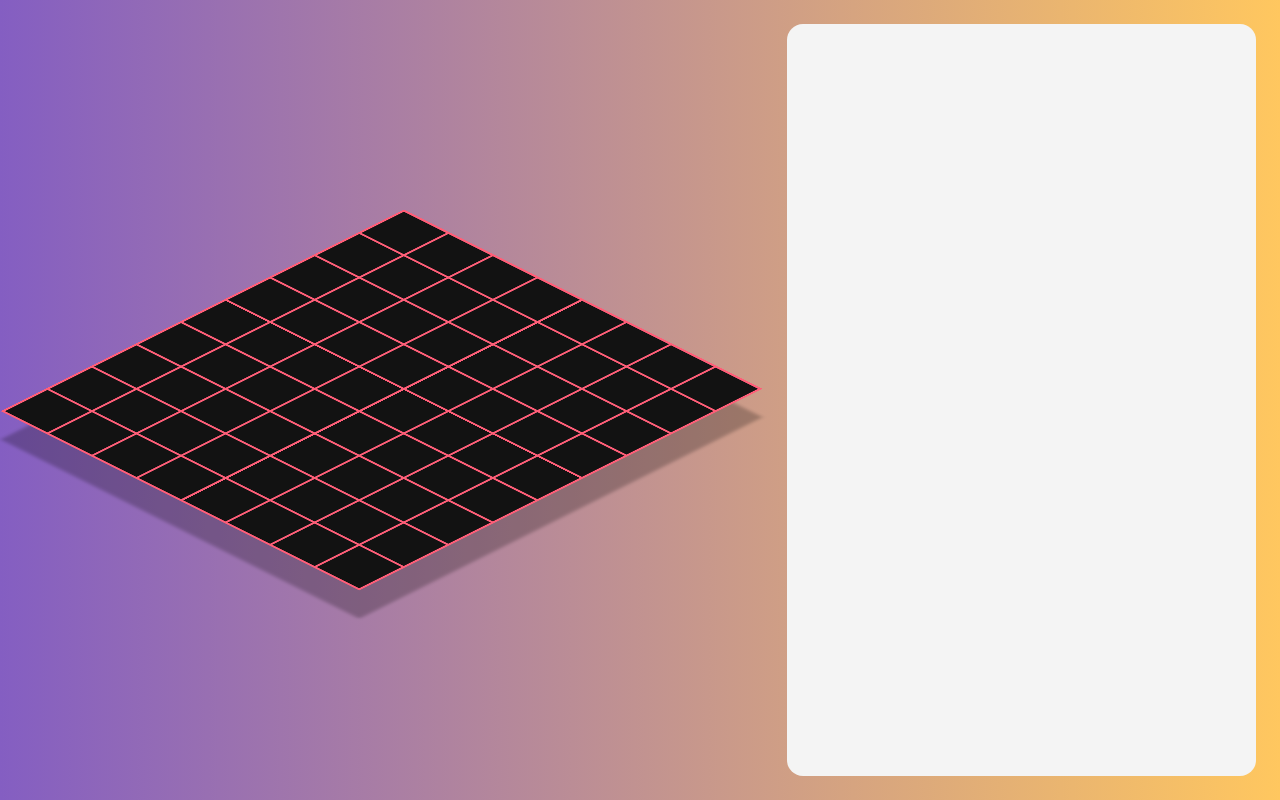
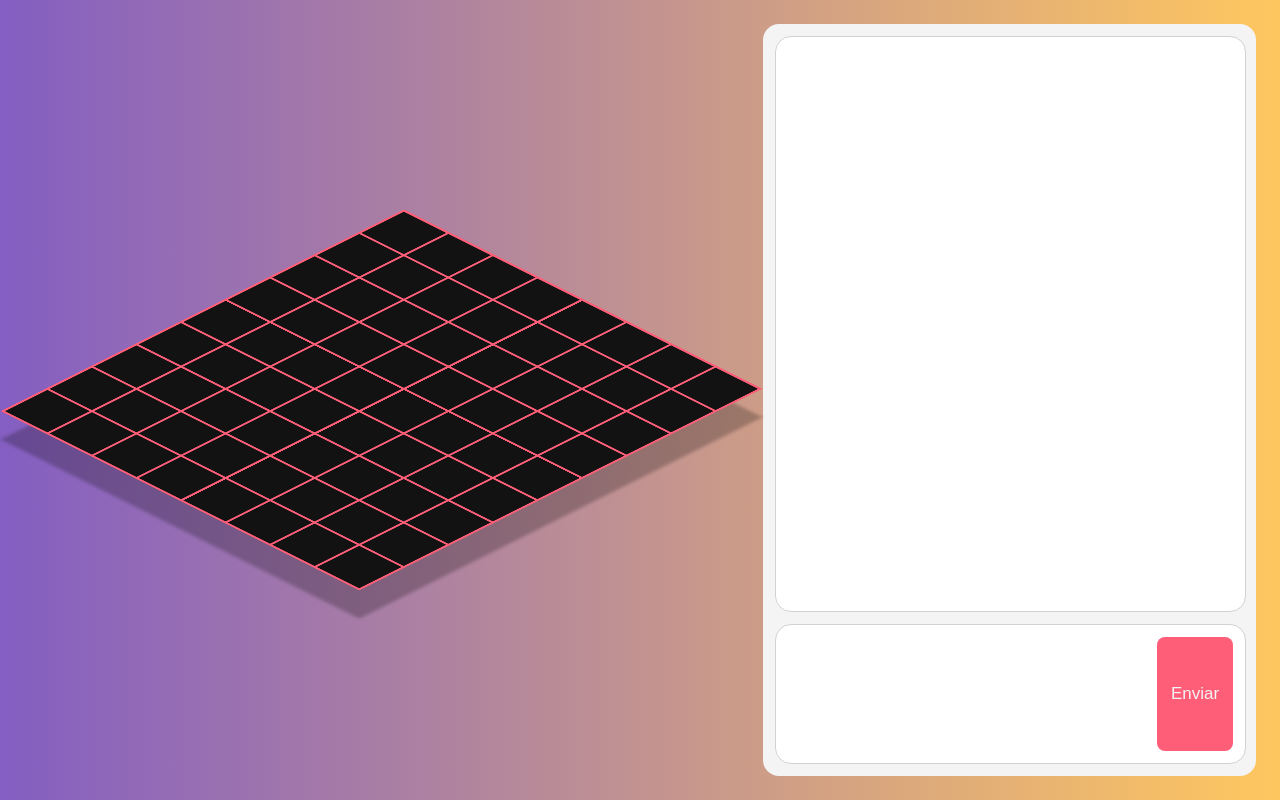
Before and after one commit to NobreMateus/othello-realtime, a React (Create React App) app: page /game in a window 1280 px wide. Built offline with nearby package versions, Linux system fonts and the light colour scheme.

Commit message:
Front do chat feito

```diff
--- /dev/null
+++ b/src/components/Chat/Chat.jsx
@@ -0,0 +1,6 @@
+import React from 'react'
+import ChatPresenter from './ChatPresenter'
+
+export default function Chat() {
+    return <ChatPresenter />
+}
--- /dev/null
+++ b/src/components/Chat/ChatPresenter.jsx
@@ -0,0 +1,17 @@
+import React from 'react'
+import PrimaryButton from '../shared/PrimaryButton/PrimaryButton'
+import PrimaryTextInput from '../shared/PrimaryTextInput/PrimaryTextInput'
+import styles from './chat-styles.module.css'
+
+export default function ChatPresenter() {
+    return <div className={styles["container"]}>
+        <div className={styles["messages-container"]}>
+
+        </div>
+        <div className={styles["text-container"]}>
+            <PrimaryTextInput style={{height: "100%" }}/>
+            <PrimaryButton style={{width: "20%", height: "100%", fontSize: "17px"}} text="Enviar"/>
+        </div>
+    </div>
+
+}
--- /dev/null
+++ b/src/components/Chat/chat-styles.module.css
@@ -0,0 +1,26 @@
+.container {
+    display: flex;
+    width: 100%;
+    height: 100%;
+    flex-direction: column;
+    justify-content: space-between;
+}
+
+.messages-container  {
+    border-radius: 16px;
+    width: 100%;
+    background-color: white;
+    border: 1px solid #D2D2D2;
+    height: calc(80% - 8px);
+}
+
+.text-container {
+    display: flex;
+    flex-direction: row;
+    padding: 12px;
+    height: calc(20% - 32px);
+    width: calc(100% - 24px);
+    border-radius: 16px;
+    background-color: white;
+    border: 1px solid #D2D2D2;
+}
--- a/src/components/GameContent/GameContent.jsx
+++ b/src/components/GameContent/GameContent.jsx
@@ -1,4 +1,5 @@
 import React from "react"
+import Chat from "../Chat/Chat"
 import styles from "./game-content.module.css"
 
 export default function GameContent() {
@@ -79,6 +80,8 @@ export default function GameContent() {
                 <div className={styles["grid-item"]}></div>
             </div>
         </div>
-        <div className={styles["chat-container"]}></div>
+        <div className={styles["chat-container"]}>
+            <Chat />
+        </div>
     </div>
 }
--- a/src/components/GameContent/game-content.module.css
+++ b/src/components/GameContent/game-content.module.css
@@ -16,9 +16,10 @@
 
 .chat-container {
     width: calc(40% - 24px);
-    height: calc(100vh - 48px);
+    height: calc(100vh - 72px);
     background-color: #F4F4F4;
     border-radius: 16px;
+    padding: 12px;
 }
 
 .grid-container {
--- a/src/components/RoomsMenu/RoomsMenu.jsx
+++ b/src/components/RoomsMenu/RoomsMenu.jsx
@@ -1,6 +1,7 @@
 import React from 'react'
 import styles from './room-menu.module.css'
 import PrimaryButon from '../shared/PrimaryButton/PrimaryButton'
+import { Link } from 'react-router-dom'
 
 export default function RoomsMenu(){
     return <div className={styles["container"]}>
@@ -8,7 +9,9 @@ export default function RoomsMenu(){
 
         </div>
         <div className={styles["buttons-area"]}>
-            <PrimaryButon style={{width:"calc(50% - 8px)"}} text="Iniciar Jogo"/>
+            <Link to="game"  style={{width:"calc(50% - 8px)"}} >
+                <PrimaryButon style={{width:"100%"}} text="Iniciar Jogo"/>
+            </Link>
             <PrimaryButon style={{width:"calc(50% - 8px)"}} text="Criar Sala"/>
         </div>
     </div>
--- a/src/components/shared/PrimaryTextInput/PrimaryTextInput.jsx
+++ b/src/components/shared/PrimaryTextInput/PrimaryTextInput.jsx
@@ -2,7 +2,7 @@ import React from 'react'
 
 function PrimaryTextInput(props) {
     return <>
-        <input style={{...style, ...props.style}} type="text" name="" id="" maxLength={props.maxLength}/>
+        <textarea style={{...style, ...props.style}} name="" id="" maxLength={props.maxLength}/>
     </>
 }
 export default PrimaryTextInput
@@ -15,4 +15,5 @@ const style = {
     paddingLeft: "8px",
     paddingRight: "8px",
     width: "calc(100% - 16px)",
+    resize: "none"
 }
```
